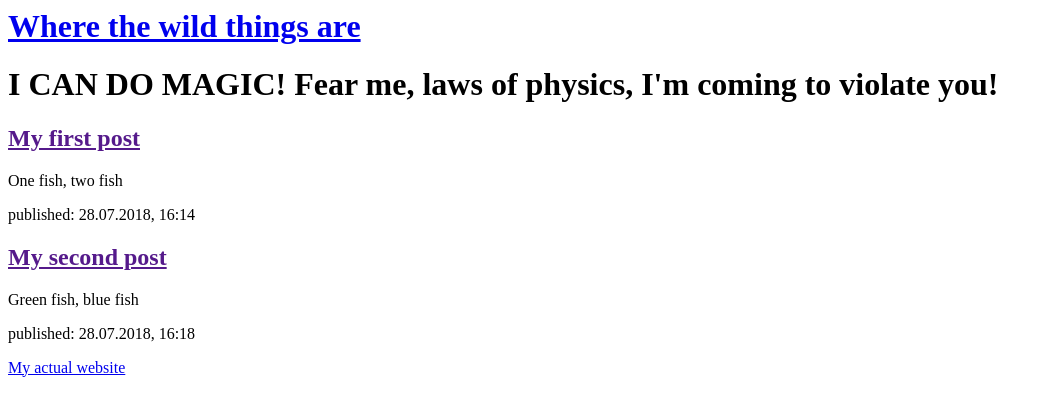
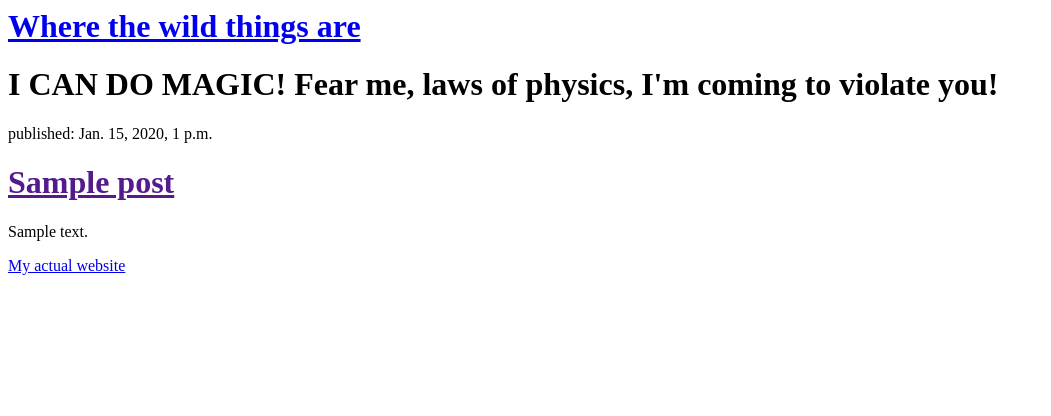
Before and after one commit to marjaviini/my-first-blog, a Django app: template blog/templates/blog/post_list.html in a window 1280 px wide. Shown: the top 416 px of the page, without its empty margins (0-1051 px from the left). Run offline with Django 3.2, Linux system fonts and the light colour scheme; the template is opened without the code that fills it: values that come from a table or form of the project are taken from there, others are empty; tables that the repository leaves empty hold one stand-in row (values such as "Sample post").

Commit message:
Modified templates to display posts from database.

```diff
--- a/blog/templates/blog/post_list.html
+++ b/blog/templates/blog/post_list.html
@@ -7,16 +7,14 @@
     		<h1><a href="/">Where the wild things are</a></h1>
     		<h1>I CAN DO MAGIC! Fear me, laws of physics, I'm coming to violate you!</h1>
     	</div>
+    {% for post in posts %}
     	<div>
-    		<h2><a href="">My first post</a></h2>
-            <p>One fish, two fish</p>
-            <p>published: 28.07.2018, 16:14</p>
+    	    <p>published: {{ post.published_date }}</p>
+            <h1><a href="">{{ post.title }}</a></h1>
+            <p>{{ post.text|linebreaksbr }}</p>
         </div>
-        <div>
-        	<h2><a href="">My second post</a></h2>
-            <p>Green fish, blue fish</p>
-            <p>published: 28.07.2018, 16:18</p>
-        </div>
+    {% endfor %}
+
         <a href="http://thelovingstranger.com">My actual website</a>
     </body>
 </html>
```
Also changed, not shown: blog/views.py (+6 -1 lines).
